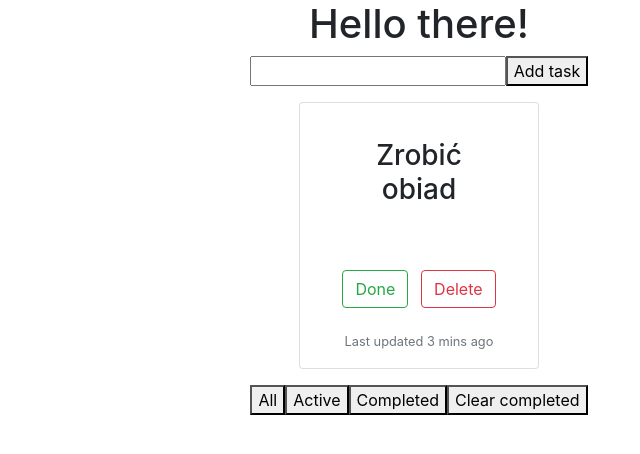
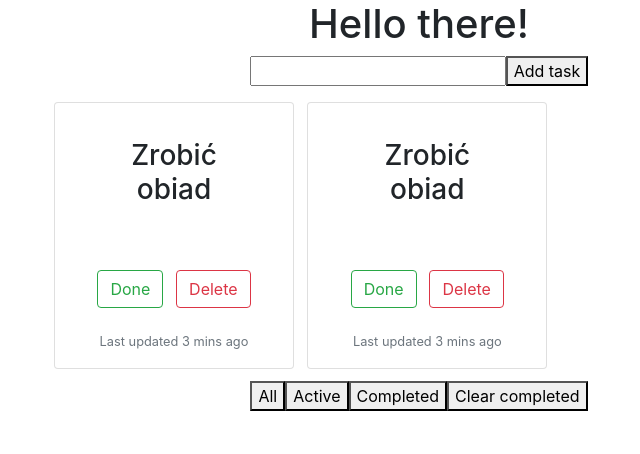
Before and after one commit to przemskydev/reactjs-training, a React (Create React App) app: page / in a window 1280 px wide. Shown: the top 454 px of the page, without its empty margins (221-861 px from the left). Built offline with nearby package versions, Linux system fonts and the light colour scheme.

Commit message:
add buttons component n styles

```diff
--- /dev/null
+++ b/src/components/Buttons.js
@@ -0,0 +1,15 @@
+import React from 'react';
+import './style/Buttons.css'
+
+const Buttons = () => {
+  return (
+    <div className='btnPos'>
+      <button type='button'>All</button>
+      <button type='button'>Active</button>
+      <button type='button'>Completed</button>
+      <button type='button'>Clear completed</button>
+    </div>
+  )
+}
+
+export default Buttons;
--- a/src/components/TaskTodo.js
+++ b/src/components/TaskTodo.js
@@ -1,7 +1,7 @@
 import React from 'react';
 import './style/TaskTodo.css';
-import Card from 'react-bootstrap/Card';
-import Button from 'react-bootstrap/Button';
+
+import { Container, Row, Col, Button, Card } from 'react-bootstrap';
 
 
 
@@ -9,6 +9,8 @@ const TaskTodo = props => {
   const title = <h3>{props.element.title}</h3>;
 
   return (
+
+      <Col sm='4'>
         <Card>
           <Card.Body>
             <Card.Title>{title}</Card.Title>
@@ -21,6 +23,8 @@ const TaskTodo = props => {
             <small className="text-muted">Last updated 3 mins ago</small>
           </Card.Text>
         </Card>
+      </Col>
+
   )
 }
 
--- a/src/components/Todo.js
+++ b/src/components/Todo.js
@@ -1,19 +1,24 @@
 import React from 'react';
 import Input from './Input';
 import TaskTodo from './TaskTodo';
+import Buttons from './Buttons'
 import { Container, Row, Col } from 'react-bootstrap';
+import './style/Todo.css';
 
 
 class Todo extends React.Component {
   state = {
     list: [
+      { id: 1, title: 'Zrobić obiad', isCompleted: false },
       { id: 1, title: 'Zrobić obiad', isCompleted: false }
+
     ]
   }
 
   render() {
 
     const welcome = <h1>Hello there!</h1>;
+
     const listOfTasks = this.state.list.map(el => {
       return <TaskTodo key={el.id} element={el} />
     });
@@ -21,14 +26,13 @@ class Todo extends React.Component {
     return (
       <Container>
         <Row className="justify-content-center">
-          <Col md="6" className="text-center">
+          <Col md='8' className="text-center height">
             {welcome}
             <Input />
-            {listOfTasks}
-            <button type='button'>All</button>
-            <button type='button'>Active</button>
-            <button type='button'>Completed</button>
-            <button type='button'>Clear completed</button>
+            <Row>
+              {listOfTasks}
+            </Row>
+            <Buttons />
           </Col>
         </Row>
       </Container>
--- /dev/null
+++ b/src/components/style/Buttons.css
@@ -0,0 +1,4 @@
+.btnPos {
+  bottom: .5vh;
+  position: relative;
+}
--- /dev/null
+++ b/src/components/style/Todo.css
@@ -0,0 +1,4 @@
+.height {
+  height: 100vh;
+  position: absolute;
+}
```
Lines whose indentation alone changed are shown as unchanged.
